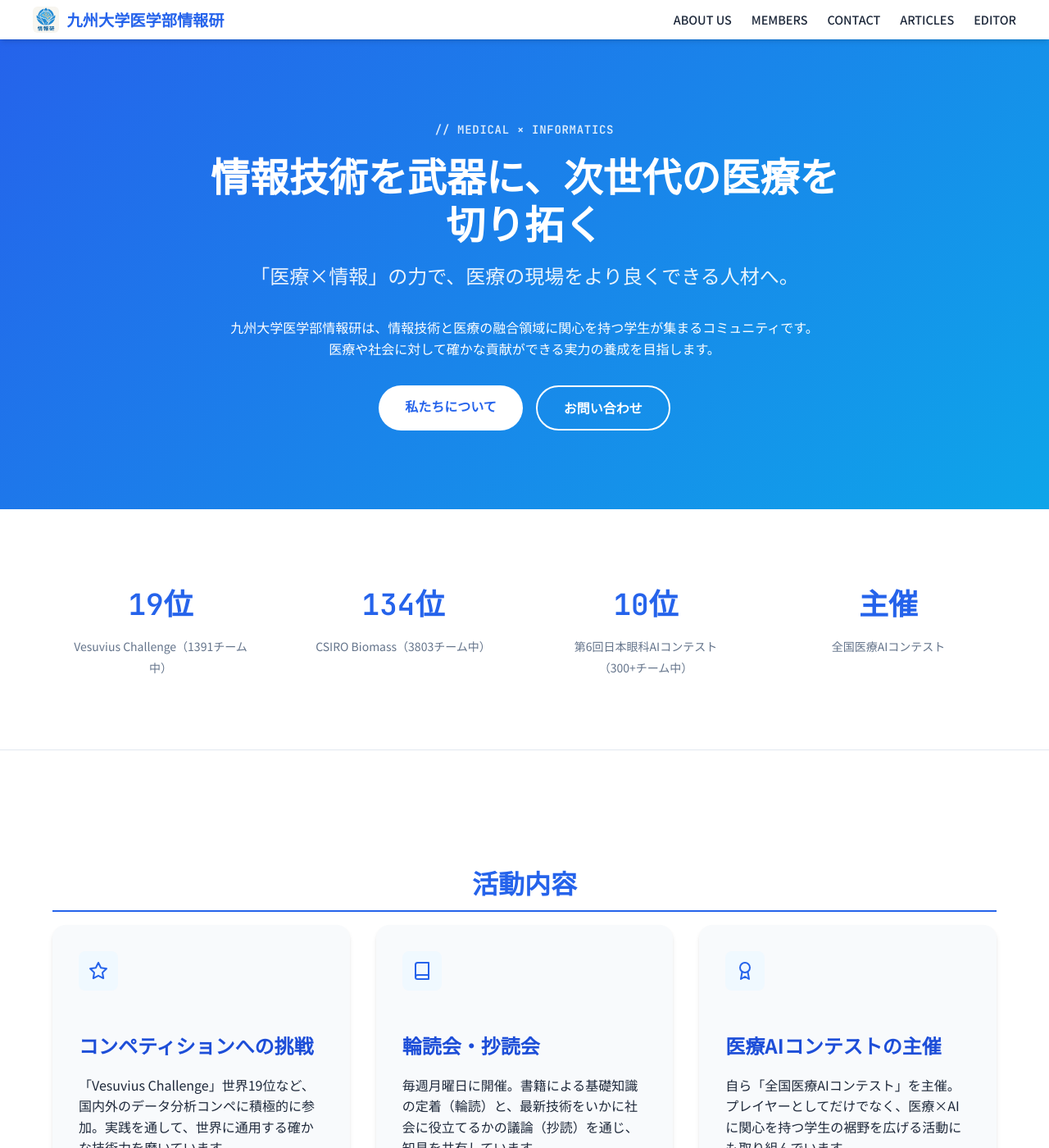
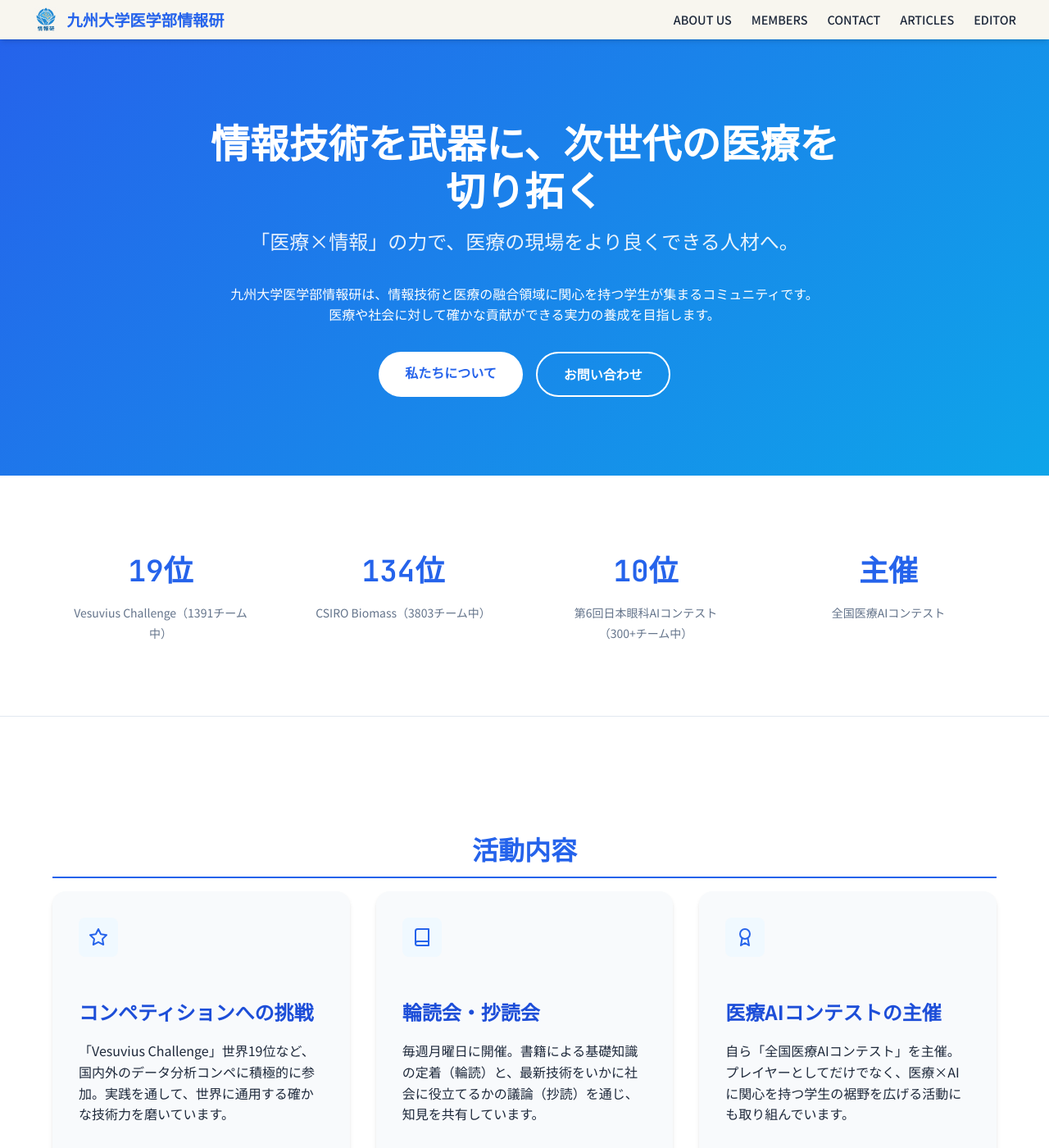
Before and after one commit to qumiclub/club-welcome-page, a Jekyll site: the page built from index.html, in a window 1280 px wide and 1400 px high. Shown: the whole window at 82% size. Built offline with Jekyll 4.4.1, drawn with Linux system fonts in a browser that asks for light colours.

Commit message:
fix: ヘッダー背景をロゴの色に合わせ、ヒーローの英字コピーを削除
- ヘッダー背景をロゴ画像の背景色(ウォームホワイト #f8f6ef)に合わせて
  浮いて見える問題を解消。--header-bg トークンを新設し .site-header に適用
- ヒーローの "// MEDICAL × INFORMATICS" の一行を削除(不要とのフィードバック)

Co-Authored-By: Claude Fable 5 <noreply@anthropic.com>
Claude-Session: https://claude.ai/code/session_01LxMCajksU8ZAttcjv7ghb3

```diff
--- a/assets/css/style.css
+++ b/assets/css/style.css
@@ -13,6 +13,7 @@
   --text-light: #64748b;
   --background-color: #f8fafc;
   --white: #ffffff;
+  --header-bg: #f8f6ef; /* ロゴ画像の背景色に合わせたウォームホワイト */
   --border-color: #e2e8f0;
   --border-color-strong: #cbd5e1;
   --surface-alt: #f1f5f9;
@@ -171,7 +172,7 @@ summary:focus-visible,
 
 /* Header */
 .site-header {
-  background-color: var(--white);
+  background-color: var(--header-bg);
   box-shadow: var(--shadow);
   position: sticky;
   top: 0;
@@ -279,16 +280,6 @@ summary:focus-visible,
 .hero-content {
   max-width: 800px;
   margin: 0 auto;
-}
-
-.hero-eyebrow {
-  display: inline-block;
-  font-family: var(--font-mono);
-  font-size: var(--text-sm);
-  font-weight: 600;
-  letter-spacing: 0.05em;
-  color: rgb(255 255 255 / 0.85);
-  margin-bottom: var(--space-4);
 }
 
 .hero h1 {
--- a/index.html
+++ b/index.html
@@ -6,7 +6,6 @@ description: "九州大学医学部情報研は、医療ビッグデータを解
 
 <div class="hero">
     <div class="hero-content">
-        <p class="hero-eyebrow">// MEDICAL × INFORMATICS</p>
         <h1>情報技術を武器に、<span class="grad-text">次世代の医療</span>を切り拓く</h1>
         <p class="hero-subtitle">「医療×情報」の力で、医療の現場をより良くできる人材へ。</p>
         <p>九州大学医学部情報研は、情報技術と医療の融合領域に関心を持つ学生が集まるコミュニティです。<br>医療や社会に対して確かな貢献ができる実力の養成を目指します。
```
